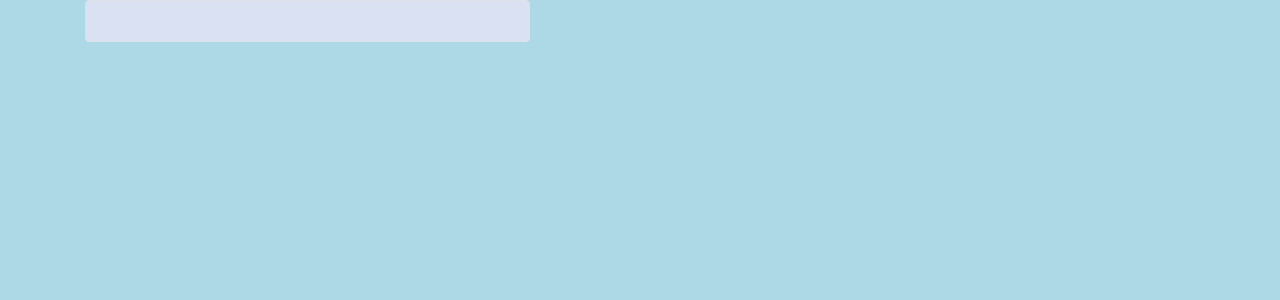
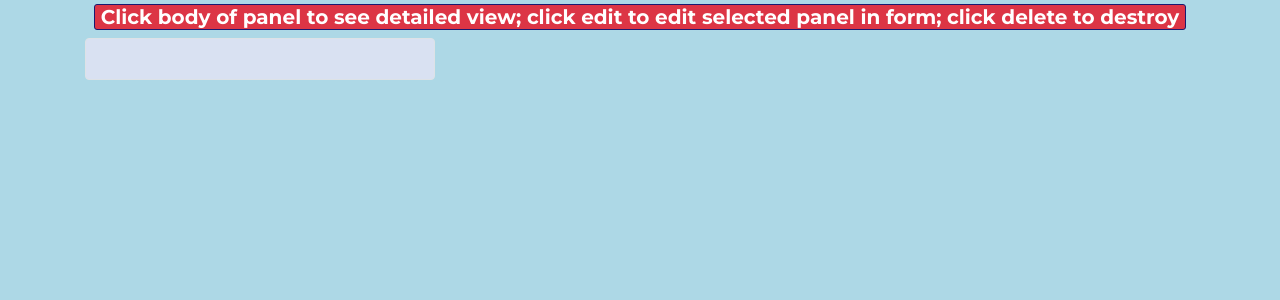
Before and after one commit to JoachimByrnesShay/dashboard-project2, a Django app: template apps/github_dashboards/templates/pages/collections.html in a window 1280 px wide. Shown: the part 64-364 px from the top of the page. Run offline with Django 3.2, Linux system fonts and the light colour scheme; the template is opened without the code that fills it, so the values that code supplies are empty; some libraries are stand-ins or nearby versions.

Commit message:
straightened out some CSS

```diff
--- a/apps/github_dashboards/templates/pages/collections.html
+++ b/apps/github_dashboards/templates/pages/collections.html
@@ -7,7 +7,8 @@ Github Dashboard App - PanelCollections
 {% block content %}
 <div id='my-collections'>
     <div class='row'>
-        <div class='col-5 mr-auto'>
+        <h2 class='h5 mark mt-1 mb-2 bg-danger text-white mr-auto ml-auto'>Click body of panel to see detailed view; click edit to edit selected panel in form; click delete to destroy </h2>
+        <div class='col-4 mr-auto'>
             <div class="card form-card border rounded font-weight-bold">
                 <div class="card-body">
                     {% if form %}
@@ -21,8 +22,8 @@ Github Dashboard App - PanelCollections
                 </div>
             </div>
         </div>
-        <div class='dashboards col-7 ml-auto'>
-            <div class='row dashboard_instance'>
+        <div class='dashboards col-8 ml-auto'>
+            <div class='row align-items-end dashboard_instance'>
                 {% for collection in collections %}
                 <div class='col col-4 dashboard-panel card d-flex shadow'>
                     <a class="stretched-link col-12" href="{% url 'show_collection' collection.id %}">
--- a/apps/github_dashboards/templates/pages/panels.html
+++ b/apps/github_dashboards/templates/pages/panels.html
@@ -8,6 +8,7 @@ Github Dashboard App - Panels
 {% block content %}
 <div id='my-panels'>
     <div class='row'>
+        <h2 class='h5 mark mt-1 mb-2 bg-danger text-white mr-auto ml-auto'>Click body of panel to see detailed view; click edit to edit selected panel in form; click delete to destroy </h2>
         <div class='col-4 ml-0 mr-0'>
             <div class="card form-card border rounded">
                 <div class="card-body bold">
--- a/apps/github_dashboards/templates/pages/show_collection.html
+++ b/apps/github_dashboards/templates/pages/show_collection.html
@@ -16,6 +16,7 @@ Github Dashboard App -Show Panel
         <div class='card-body'>
             <h1 class='h4 text-uppercase font-weight-bold'>About this collection:</h1>
             <h3 class='h6 mark p-1'>{{panels|length}} panels in this collection</h3>
+            <p class='h6 border w-50 bg-secondary text-light font-weight-normal pl-2 pt-1 pb-1'>{{ collection|panels_no_truncate }}</p>
             <h3 class='h6 mark p-1'>creator: {{collection.creator}}</h2>
                 <h3 class='h6 mark p-1'>title: {{collection.title }}</h2>
                     <h3 class='h6 mark p-1'>description: {{collection.description}}</h2>
@@ -26,7 +27,8 @@ Github Dashboard App -Show Panel
         {% for panel in panels %}
         <div class=" col-{{panel.panel_size | panel_to_column_size }} dashboard-panel card d-flex shadow align-items-start">
             <!--  <h2>{{ collection }}</h2> -->
-            <h3 class='repo-description'>{{panel.repo_description}}</h3>
+            <h3 class='h5 font-weight-bold'>{{panel}}</h3>
+            <h3 class='repo-description'>{{panel.description}}</h3>
             {% if panel.panel_type == 'TableOfRepos' %}
             {% cache 300 default panel.id %}
             {% with tablerepos=panel.get_repos %}
--- a/apps/github_dashboards/templates/pages/show_panel.html
+++ b/apps/github_dashboards/templates/pages/show_panel.html
@@ -36,7 +36,7 @@ Github Dashboard App -Show Panel
                         <tr>
                             <th>Created:</th>
                             <td>{{panel.created|date:"Y-m-d"}}</td>
-                            <td>{{panel.created|date:"h:A"}}</td>
+                            <td>{{panel.created|date:"h:m:A"}}</td>
                         </tr>
                     </table>
                 </div>
@@ -71,7 +71,7 @@ Github Dashboard App -Show Panel
         <link rel="stylesheet" href="{% static 'css/important_table.css' %}" />
         {% endblock othercss %}
         <div class="col dashboard-panel card shadow">
-            <h2>{{ panel }}</h2>
+            <h2 class='font-weight-bold'>{{ panel }}</h2>
             <h3 class='repo-description'>{{panel.description}}</h3>
             {% cache 300 default panel.id request %}
             {% with tablerepos=panel.get_repos %}
@@ -83,7 +83,7 @@ Github Dashboard App -Show Panel
         </div>
         {% else %}
         <div class="col-{{panel.panel_size | panel_to_column_size }} dashboard-panel card d-flex shadow align-self-start">
-            <h2>{{ panel }}</h2>
+            <h2 class='font-weight-bold'>{{ panel }}</h2>
             <h3 class='repo-description'>{{panel.repo_description}}</h3>
             <embed class='mb-0' type="image/svg+xml" src="{{ panel.svg }}">
             {% endif %}
--- a/apps/github_dashboards/templatetags/panels_extras.py
+++ b/apps/github_dashboards/templatetags/panels_extras.py
@@ -14,6 +14,10 @@ def resize_from_columns(value):
     dic = {'S': 4, 'M': 6, 'L': 12}
     return str(dic[value]*0.12)
 register.filter('resize_from_columns', resize_from_columns)
+
+def panels_no_truncate(collection):
+    return collection.string_of_panels(truncate=False)
+register.filter('panels_no_truncate', panels_no_truncate)
 
 # returns 'danger' if message.tags is 'error', to use alert-danager bootstrap class in template in that case, used in template for bootstrap style
 def message_to_bootstrap(value):
```
Also changed, not shown: apps/github_dashboards/models/PanelsCollection.py (+9 -2 lines).
